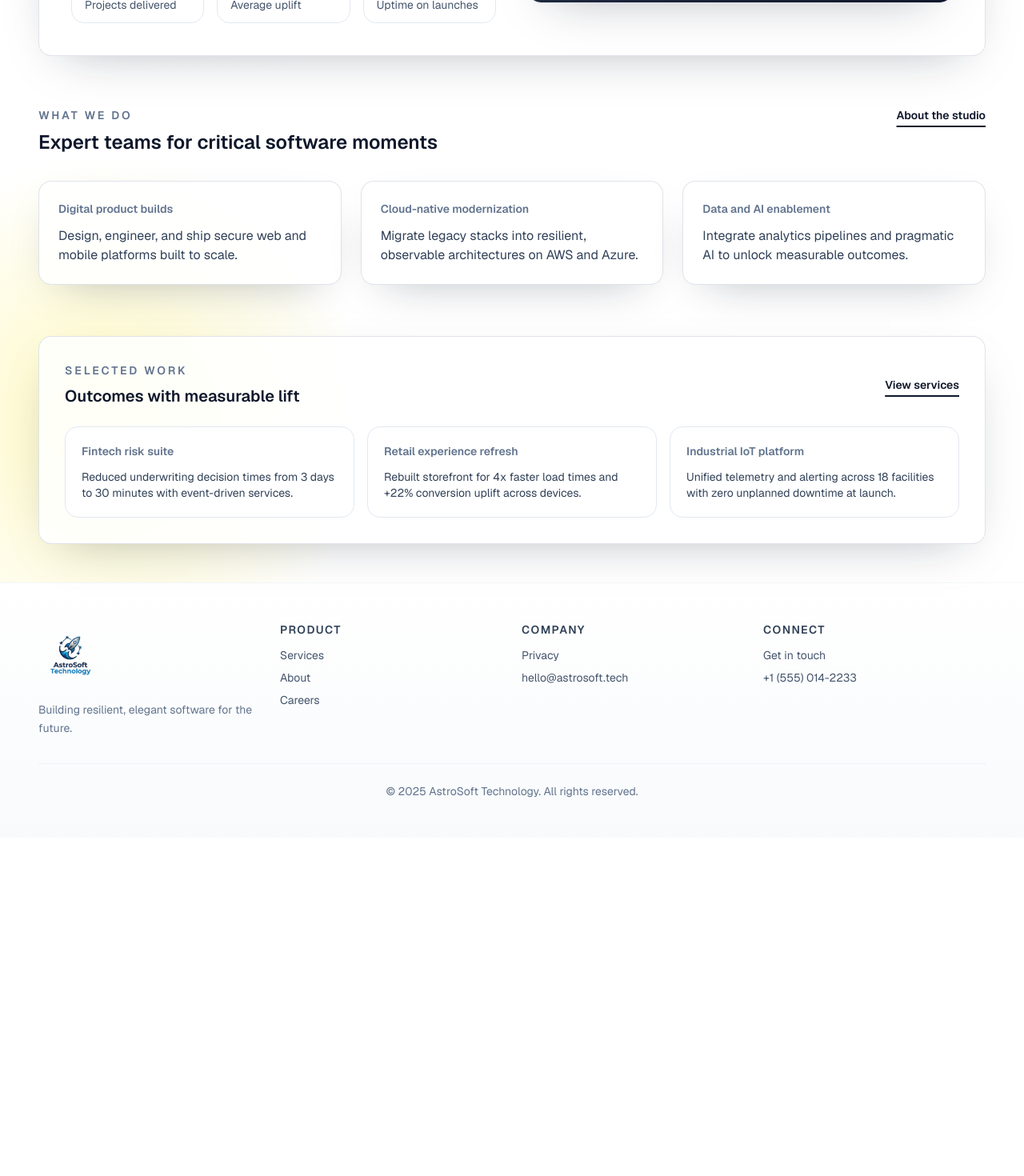
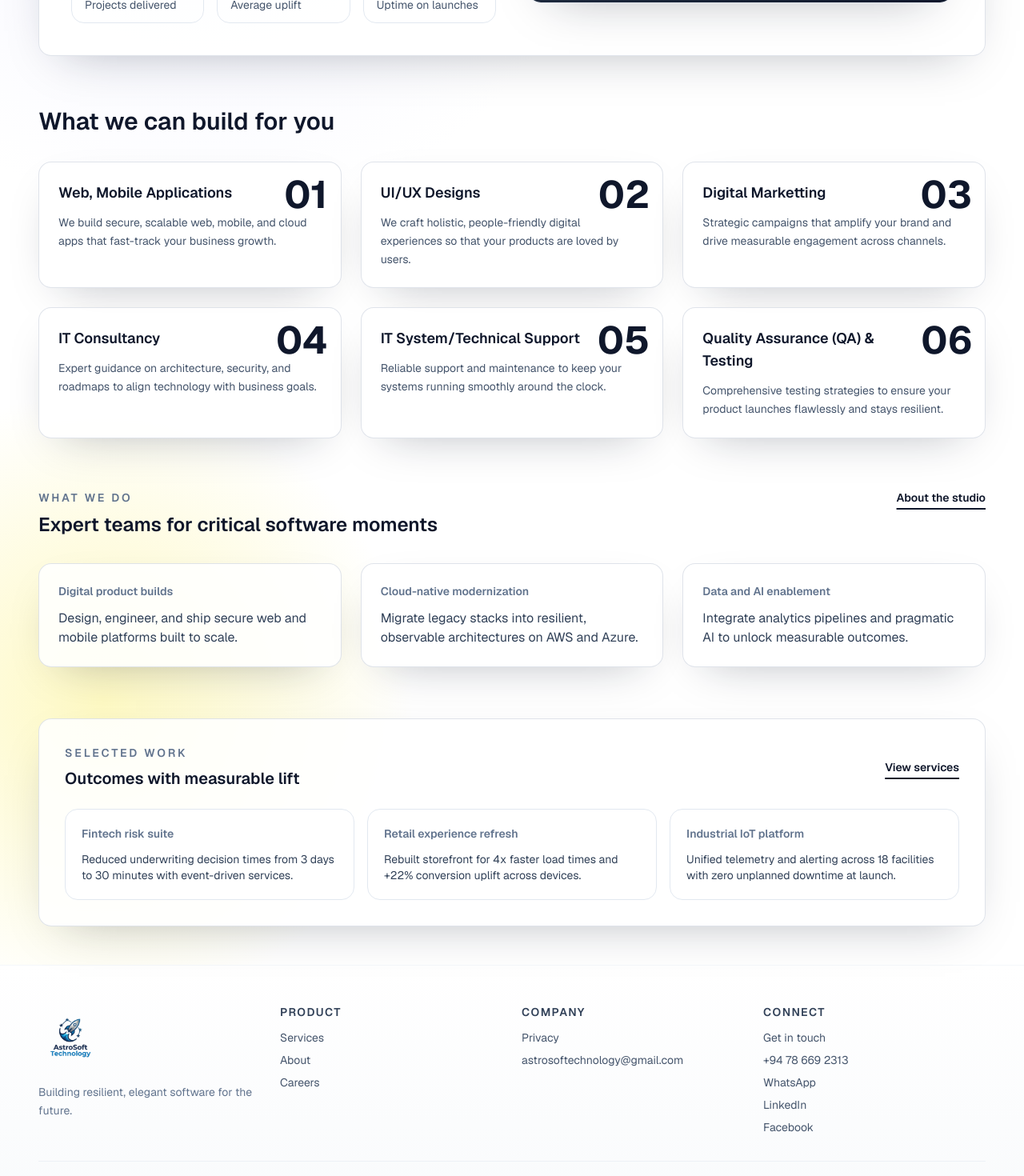
Before and after one commit to AstroSoft-Technology/astrosoft-technology, a Next.js app: page / in a window 1280 px wide. Shown: the part 680-2150 px from the top of the page at 80% size. Before the commit the page ends 1727 px from the top, so only its background shows below. Built offline with nearby package versions, Linux system fonts and the light colour scheme.

Commit message:
ui updates

```diff
--- a/app/contact/page.tsx
+++ b/app/contact/page.tsx
@@ -1,11 +1,25 @@
 const contacts = [
   {
     label: "Email",
-    value: "hello@astrosoft.tech",
-    href: "mailto:hello@astrosoft.tech",
+    value: "astrosofttechnology@gmail.com",
+    href: "mailto:astrosofttechnology@gmail.com",
   },
-  { label: "Phone", value: "+1 (555) 014-2233", href: "tel:+15550142233" },
-  { label: "HQ", value: "Remote-first with regional hubs" },
+  { label: "Phone", value: "+94 78 669 2313", href: "tel:+94786692313" },
+  {
+    label: "WhatsApp",
+    value: "+94 78 669 2313",
+    href: "https://wa.me/94786692313",
+  },
+  {
+    label: "LinkedIn",
+    value: "linkedin.com/company/astrosoft-technology",
+    href: "https://www.linkedin.com/company/astrosoft-technology/",
+  },
+  {
+    label: "Facebook",
+    value: "facebook.com/astrosoft-technology",
+    href: "https://www.facebook.com/profile.php?id=61585606672302 ",
+  },
 ];
 
 export default function ContactPage() {
--- a/app/layout.tsx
+++ b/app/layout.tsx
@@ -108,10 +108,10 @@ export default function RootLayout({
                     </li>
                     <li>
                       <a
-                        href="mailto:hello@astrosoft.tech"
+                        href="mailto:astrosofttechnology@gmail.com"
                         className="hover:text-slate-900 transition"
                       >
-                        hello@astrosoft.tech
+                        astrosoftechnology@gmail.com
                       </a>
                     </li>
                   </ul>
@@ -131,10 +131,38 @@ export default function RootLayout({
                     </li>
                     <li>
                       <a
-                        href="tel:+15550142233"
+                        href="tel:+94786692313"
                         className="hover:text-slate-900 transition"
                       >
-                        +1 (555) 014-2233
+                        +94 78 669 2313
+                      </a>
+                    </li>
+                    <li>
+                      <a
+                        href="https://wa.me/94786692313"
+                        className="hover:text-slate-900 transition"
+                      >
+                        WhatsApp
+                      </a>
+                    </li>
+                    <li>
+                      <a
+                        href="https://www.linkedin.com/company/astrosoft-technology/"
+                        className="hover:text-slate-900 transition"
+                        target="_blank"
+                        rel="noopener noreferrer"
+                      >
+                        LinkedIn
+                      </a>
+                    </li>
+                    <li>
+                      <a
+                        href="https://www.linkedin.com/company/astrosoft-technology/"
+                        className="hover:text-slate-900 transition"
+                        target="_blank"
+                        rel="noopener noreferrer"
+                      >
+                        Facebook
                       </a>
                     </li>
                   </ul>
--- a/app/page.tsx
+++ b/app/page.tsx
@@ -37,6 +37,45 @@ const work = [
     name: "Industrial IoT platform",
     detail:
       "Unified telemetry and alerting across 18 facilities with zero unplanned downtime at launch.",
+  },
+];
+
+const services = [
+  {
+    number: "01",
+    title: "Web, Mobile Applications",
+    description:
+      "We build secure, scalable web, mobile, and cloud apps that fast-track your business growth.",
+  },
+  {
+    number: "02",
+    title: "UI/UX Designs",
+    description:
+      "We craft holistic, people-friendly digital experiences so that your products are loved by users.",
+  },
+  {
+    number: "03",
+    title: "Digital Marketting",
+    description:
+      "Strategic campaigns that amplify your brand and drive measurable engagement across channels.",
+  },
+  {
+    number: "04",
+    title: "IT Consultancy",
+    description:
+      "Expert guidance on architecture, security, and roadmaps to align technology with business goals.",
+  },
+  {
+    number: "05",
+    title: "IT System/Technical Support",
+    description:
+      "Reliable support and maintenance to keep your systems running smoothly around the clock.",
+  },
+  {
+    number: "06",
+    title: "Quality Assurance (QA) & Testing",
+    description:
+      "Comprehensive testing strategies to ensure your product launches flawlessly and stays resilient.",
   },
 ];
 
@@ -144,6 +183,35 @@ export default function Home() {
         </div>
       </section>
 
+      {/* What we can build for you */}
+      <section className="space-y-8">
+        <div>
+          <h2 className="text-3xl font-semibold text-slate-900">
+            What we can build for you
+          </h2>
+        </div>
+        <div className="grid gap-6 md:grid-cols-2 lg:grid-cols-3">
+          {services.map((service) => (
+            <div
+              key={service.number}
+              className="card relative overflow-hidden p-6"
+            >
+              <div className="absolute right-4 top-4 text-5xl font-bold text-slate-900">
+                {service.number}
+              </div>
+              <div className="relative space-y-3">
+                <h3 className="text-lg font-semibold text-slate-900 pr-16">
+                  {service.title}
+                </h3>
+                <p className="text-sm text-slate-600 leading-relaxed">
+                  {service.description}
+                </p>
+              </div>
+            </div>
+          ))}
+        </div>
+      </section>
+
       <section className="space-y-8">
         <div className="flex flex-wrap items-baseline justify-between gap-4">
           <div>
```
